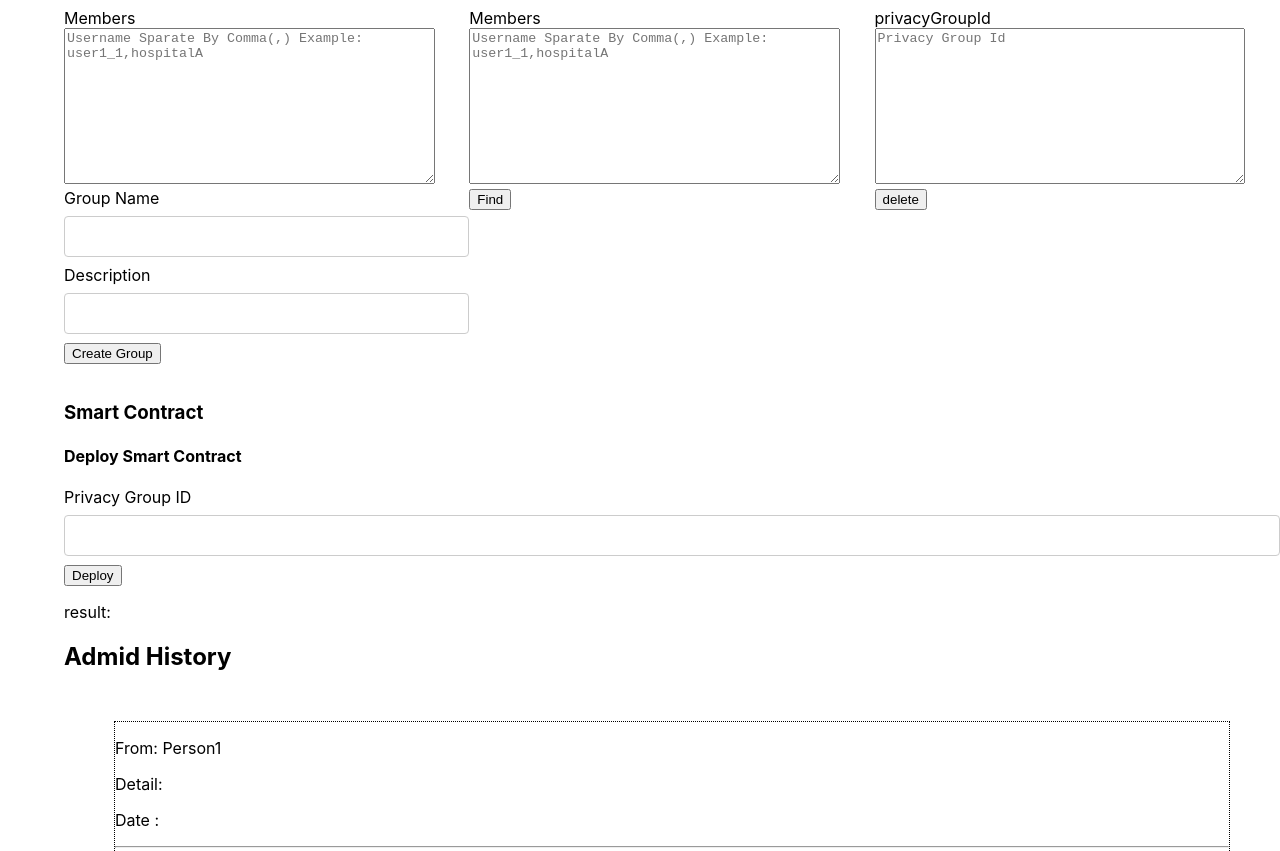
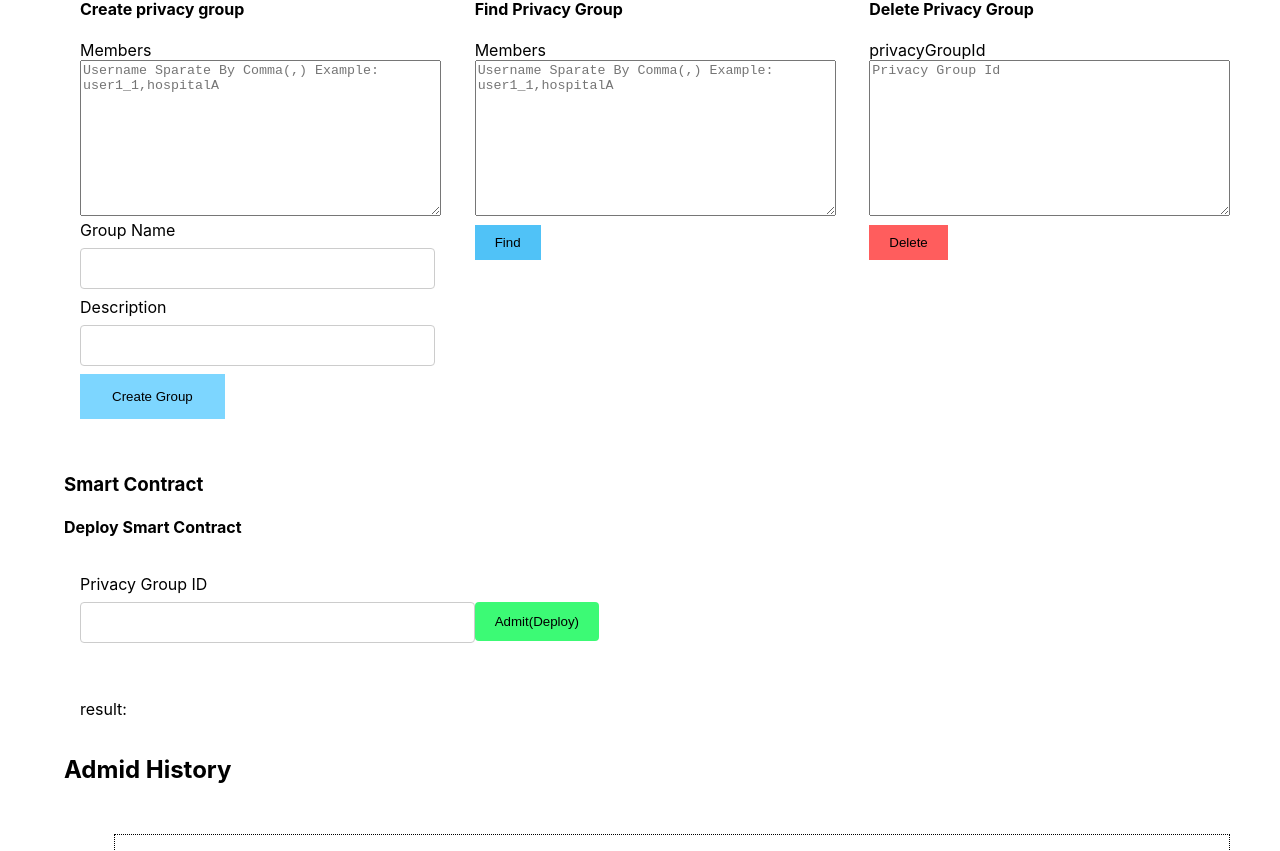
Before and after one commit to alfredotasty/Hyperledger-Besu-EMR, a React (Create React App) app in the folder Applications/frontend/: page / in a window 1280 px wide. Shown: the part 569-1420 px from the top of the page. Built offline with nearby package versions, Linux system fonts and the light colour scheme.

Commit message:
Add new css
add css button , input

```diff
--- a/Applications/frontend/src/App.css
+++ b/Applications/frontend/src/App.css
@@ -39,12 +39,13 @@
   clear: both;
 }
 
-.login-section {
-  width: 100%;
+.authen{
   word-break: break-all;
+  /* width: 1000px; */
 }
 .login_body {
   background-color: #FFCD29;
+
 }
 .login_title{
 font-family: Inter;
@@ -65,7 +66,7 @@
 
 color: #05FF00;
 }
-input[type=text], select {
+.input_connect[type=text], select {
 width: 100%;
 padding: 12px 20px;
 margin: 8px 0;
@@ -91,15 +92,85 @@
 text-align: center;
 height: auto;
 width: auto;
+border-radius: 0px;
+}
 
-
-border-radius: 0px;
-
-
-}
 .center {
 display: block;
 margin-left: auto;
 margin-right: auto;
 width: 50%;
 }
+
+.button_createGroup {
+  background-color: #7dd6ff;
+  border: none;
+  color: rgb(0, 0, 0);
+  padding: 15px 32px;
+  text-align: center;
+  height: auto;
+  width: auto;
+  border-radius: 0px;
+  }
+
+.button_findMember{
+    background-color: #50c2f7;
+    border: none;
+    color: rgb(0, 0, 0);
+    padding: 10px 20px;
+    text-align: center;
+    height: auto;
+    width: auto;
+    border-radius: 0px;
+    margin-top: 5px;
+
+    }
+
+.button_delete{
+      background-color: #ff5d5d;
+      border: none;
+      color: rgb(0, 0, 0);
+      padding: 10px 20px;
+      text-align: center;
+      height: auto;
+      width: auto;
+      border-radius: 0px;
+      margin-top: 5px;
+
+      }
+
+.button_admit{
+        background-color: #3cfa75;
+        border: none;
+        color: rgb(0, 0, 0);
+        padding: 12px 20px;
+        text-align: center;
+        height: auto;
+        width: auto;
+        border-radius: 4px;
+        margin: 8px 0 ;
+        margin-left: 0px;
+  }
+
+
+.input_default[type=text], select {
+  width: 90%;
+  padding: 12px 20px;
+  margin: 8px 0;
+  display: inline-block;
+  border: 1px solid #ccc;
+  border-radius: 4px;
+  box-sizing: border-box;
+}
+
+
+.input_admit[type=text], select {
+  width: 100%;
+  padding: 12px 20px;
+  margin: 8px 0;
+  display: inline-block;
+  border: 1px solid #ccc;
+  border-radius: 4px;
+  box-sizing: border-box;
+
+}
--- a/Applications/frontend/src/components/Authen.js
+++ b/Applications/frontend/src/components/Authen.js
@@ -7,7 +7,7 @@
   const [pwd, setPwd] = useState('');
   const [port, setPort] = useState('');
   const [status, setStatus] = useState('');
-  const login = async () => {
+  const login = () => {
     const data = { username: usr, password: pwd };
     sessionStorage.clear();
     axios.post(`http://localhost:${port}/login`, data).then((response) => {
@@ -80,16 +80,16 @@
 
   };
   return (
-    <div className='authen '>
-       <div className='center '>
-          <h2 className='login_title center '>Login</h2>
+    <div className='authen'>
+       <div className='center'>
+          <h3 className='login_title center '>Login</h3>
       </div>
       {/* <h3>Authentication</h3> */}
       {/* <h4>{status}</h4> */}
       <div class="center form">
       <label>PORT</label>
       <br />
-      <input
+      <input className='input_connect'
         type='text'
         onChange={(e) => {
           setPort(e.target.value);
@@ -98,7 +98,7 @@
       <br />
       <label>Username</label>
       <br />
-      <input
+      <input className='input_connect'
         type='text'
         onChange={(e) => {
           setUsr(e.target.value);
@@ -108,7 +108,7 @@
       <br />
       <label>Password</label>
       <br />
-      <input
+      <input className='center'
         type='password'
         onChange={(e) => {
           setPwd(e.target.value);
--- a/Applications/frontend/src/components/PrivacyGroup.js
+++ b/Applications/frontend/src/components/PrivacyGroup.js
@@ -52,7 +52,7 @@
     });
   };
   return (
-    <div class='row'>
+    <div class='row form'>
       <h2>Privacy-Group-Section</h2>
 
       <div class='column'>
@@ -70,7 +70,7 @@
         <br />
         <label>Group Name</label>
         <br />
-        <input
+        <input className='input_default'
           type='text'
           onChange={(e) => {
             setGroupName(e.target.value);
@@ -79,14 +79,14 @@
         <br />
         <label>Description</label>
         <br />
-        <input
+        <input className='input_default'
           type='text'
           onChange={(e) => {
             setDescription(e.target.value);
           }}
         />
         <br />
-        <button onClick={createGroup}>Create Group</button>
+        <button className='button_createGroup' onClick={createGroup}>Create Group</button>
         <h3>{createResult}</h3>
       </div>
       <div class='column'>
@@ -102,7 +102,7 @@
           }}
         ></textarea>
         <br />
-        <button onClick={findGroup}>Find</button>
+        <button className='button_findMember' onClick={findGroup}>Find</button>
         <br />
         <ul>
           {findResult.map((i) => (
@@ -123,7 +123,7 @@
           }}
         ></textarea>
         <br />
-        <button onClick={deleteGroup}>delete</button>
+        <button className='button_delete' onClick={deleteGroup}>Delete</button>
         <br />
       </div>
     </div>
--- a/Applications/frontend/src/components/SmartContract.js
+++ b/Applications/frontend/src/components/SmartContract.js
@@ -21,17 +21,29 @@
     <div>
       <h3>Smart Contract</h3>
       <h4>Deploy Smart Contract</h4>
+      <div className='row form' >
         <label>Privacy Group ID</label>
         <br />
+        <div className='column'>
           <input
           type='text'
-        className='smart-contract-input'
+          className='smart-contract-input input_admit'
           onChange={(e) => {
             setGroupId(e.target.value);
           }}
         />
-      <button onClick={deploy}>Deploy</button>
-      <p>result:{result}</p>
+        </div>
+        <div className='column'>
+          <button className='button_admit' onClick={deploy}>Admit(Deploy)</button>
+        </div>
+
+
+      </div>
+
+      <p className='form'>result:{result}</p>
+
+
+
     </div>
   );
 };
```
Lines whose indentation alone changed are shown as unchanged.
